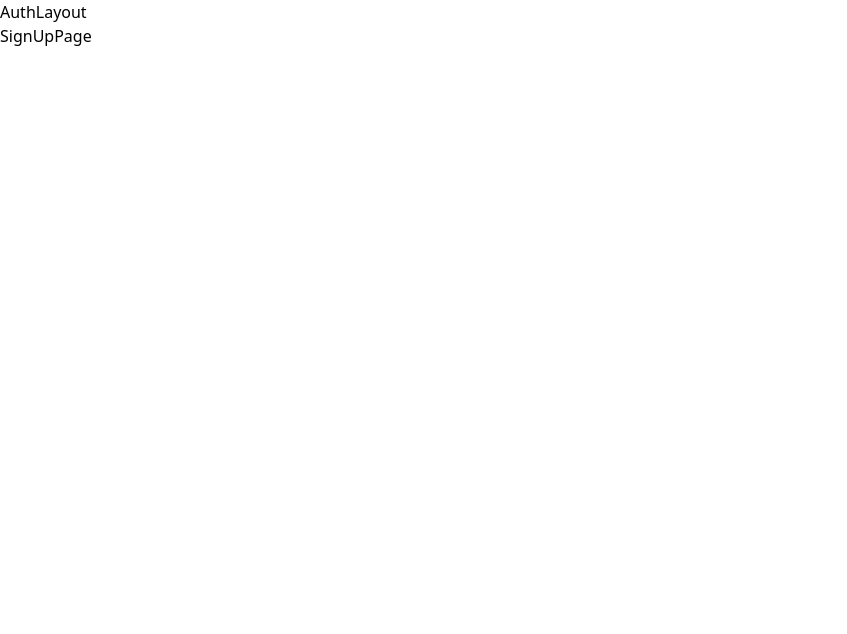
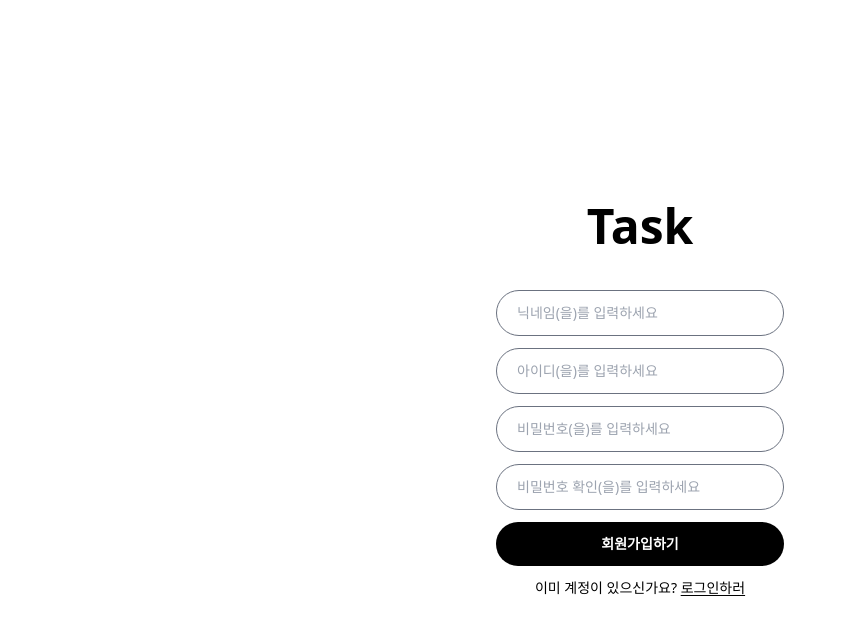
Before and after one commit to parkchowon/Task, a React app: page /auth/signup in a window 1280 px wide. Shown: the top 634 px of the page, without its empty margins (0-847 px from the left). Built offline with nearby package versions, Linux system fonts and the light colour scheme; no server answers; the HTML template or start-up script is replaced by a standard one.

Commit message:
Feat: 회원가입 api 로직 구현

```diff
--- a/src/apis/auth.api.ts
+++ b/src/apis/auth.api.ts
@@ -0,0 +1,31 @@
+import { CreateUserResponse, RegisterBodyType } from "../types/auth.type";
+
+const API_URL = import.meta.env.VITE_API_URL;
+
+export const createUser = async (
+  userData: RegisterBodyType
+): Promise<CreateUserResponse> => {
+  try {
+    const response = await fetch(`${API_URL}/register`, {
+      method: "POST",
+      headers: {
+        "Content-Type": "application/json", // JSON 데이터를 명시적으로 전달
+      },
+      body: JSON.stringify({
+        id: userData.id,
+        password: userData.password,
+        nickname: userData.nickname,
+      }),
+    });
+
+    if (!response.ok) {
+      throw new Error("회원가입 요청 실패");
+    }
+
+    const data = await response.json();
+    return data;
+  } catch (error) {
+    console.error(error);
+    return { message: "회원가입 요청 실패", success: false };
+  }
+};
--- /dev/null
+++ b/src/components/Buttons/SubmitBtn.tsx
@@ -0,0 +1,9 @@
+function SubmitBtn({ type = "등록" }: { type: string }) {
+  return (
+    <button className="w-full py-3 bg-black text-white text-sm font-semibold rounded-full">
+      {type}하기
+    </button>
+  );
+}
+
+export default SubmitBtn;
--- /dev/null
+++ b/src/components/Header.tsx
@@ -0,0 +1,45 @@
+import { useNavigate } from "react-router-dom";
+
+function Header() {
+  const navigate = useNavigate();
+
+  const handleHomeClick = () => {
+    navigate("/");
+  };
+
+  const handleMyPageClick = () => {
+    navigate("/mypage");
+  };
+  return (
+    <div className="absolute flex top-5 w-[50%] h-12 items-center rounded-full border border-black gap-8">
+      <button
+        onClick={handleHomeClick}
+        className="flex h-full w-28 items-center justify-center font-extrabold text-white bg-black border-2 border-white rounded-full"
+      >
+        Task
+      </button>
+      <div className="flex h-full py-1 text-sm items-center gap-4">
+        <button
+          onClick={handleHomeClick}
+          className="w-24 h-full rounded-full hover:bg-gray-100"
+        >
+          홈
+        </button>
+        <button
+          onClick={handleMyPageClick}
+          className="w-24 h-full rounded-full hover:bg-gray-100"
+        >
+          마이페이지
+        </button>
+      </div>
+      <div className="flex h-full py-1 pr-1 items-center gap-2 ml-auto">
+        <p className="text-sm">
+          <span className="font-semibold">박초원</span>님
+        </p>
+        <div className="h-full aspect-square bg-gray-300 rounded-full"></div>
+      </div>
+    </div>
+  );
+}
+
+export default Header;
--- /dev/null
+++ b/src/components/Inputs/AuthInput.tsx
@@ -0,0 +1,26 @@
+import { AuthInputProps } from "../../types/auth.type";
+
+function AuthInput({
+  type,
+  name,
+  value,
+  onChange,
+  isPassword,
+}: AuthInputProps) {
+  const handleInputChange = (e: React.ChangeEvent<HTMLInputElement>) => {
+    onChange(name, e.target.value);
+  };
+
+  return (
+    <input
+      type={isPassword ? "password" : "text"}
+      name={name}
+      value={value}
+      onChange={handleInputChange}
+      className="py-3 px-5 border border-gray-500 rounded-full outline-none text-sm w-72"
+      placeholder={`${type}(을)를 입력하세요`}
+    />
+  );
+}
+
+export default AuthInput;
--- a/src/components/Layouts/AuthLayout.tsx
+++ b/src/components/Layouts/AuthLayout.tsx
@@ -2,8 +2,8 @@ import { Outlet } from "react-router-dom";
 
 function AuthLayout() {
   return (
-    <div>
-      AuthLayout
+    <div className="flex flex-col w-full h-screen items-center justify-center">
+      <p className="text-5xl font-extrabold mb-10">Task</p>
       <Outlet />
     </div>
   );
--- a/src/components/Layouts/MainLayout.tsx
+++ b/src/components/Layouts/MainLayout.tsx
@@ -1,9 +1,10 @@
 import { Outlet } from "react-router-dom";
+import Header from "../Header";
 
 function MainLayout() {
   return (
-    <div>
-      MainLayout
+    <div className="flex flex-col w-full h-screen justify-center items-center">
+      <Header />
       <Outlet />
     </div>
   );
--- a/src/pages/MyPage.tsx
+++ b/src/pages/MyPage.tsx
@@ -1,5 +1,3 @@
-import React from "react";
-
 function MyPage() {
   return <div>MyPage</div>;
 }
--- a/src/pages/SignInPage.tsx
+++ b/src/pages/SignInPage.tsx
@@ -1,7 +1,49 @@
-import React from "react";
+import { useNavigate } from "react-router-dom";
+import SubmitBtn from "../components/Buttons/SubmitBtn";
+import AuthInput from "../components/Inputs/AuthInput";
+import { useState } from "react";
 
 function SignInPage() {
-  return <div>SignInPage</div>;
+  const navigate = useNavigate();
+  const [formData, setFormData] = useState({
+    id: "",
+    password: "",
+  });
+
+  const handleInputChange = (name: string, value: string) => {
+    setFormData(() => ({
+      ...formData,
+      [name]: value,
+    }));
+  };
+
+  return (
+    <div className="flex flex-col gap-3">
+      <AuthInput
+        type="아이디"
+        name="id"
+        value={formData.id}
+        onChange={handleInputChange}
+      />
+      <AuthInput
+        type="비밀번호"
+        name="password"
+        value={formData.password}
+        onChange={handleInputChange}
+        isPassword
+      />
+      <SubmitBtn type="로그인" />
+      <p className="text-sm text-center">
+        계정이 없으신가요?{" "}
+        <button
+          className="underline underline-offset-2"
+          onClick={() => navigate("/auth/signup")}
+        >
+          회원가입
+        </button>
+      </p>
+    </div>
+  );
 }
 
 export default SignInPage;
--- a/src/pages/SignUpPage.tsx
+++ b/src/pages/SignUpPage.tsx
@@ -1,7 +1,86 @@
-import React from "react";
+import AuthInput from "../components/Inputs/AuthInput";
+import SubmitBtn from "../components/Buttons/SubmitBtn";
+import { useNavigate } from "react-router-dom";
+import { useState } from "react";
+import { createUser } from "../apis/auth.api";
 
 function SignUpPage() {
-  return <div>SignUpPage</div>;
+  const navigate = useNavigate();
+  const [formData, setFormData] = useState({
+    nickname: "",
+    id: "",
+    password: "",
+    confirmPassword: "",
+  });
+
+  const handleSignUpSubmit = async (e: React.FormEvent<HTMLFormElement>) => {
+    e.preventDefault();
+    console.log(
+      formData.id,
+      formData.password,
+      formData.nickname,
+      formData.confirmPassword
+    );
+    const result = await createUser({
+      id: formData.id,
+      password: formData.password,
+      nickname: formData.password,
+    });
+    console.log(result);
+    if (result.success) {
+      return navigate("/");
+    }
+  };
+
+  const handleInputChange = (name: string, value: string) => {
+    setFormData(() => ({
+      ...formData,
+      [name]: value,
+    }));
+  };
+
+  return (
+    <form onSubmit={handleSignUpSubmit}>
+      <div className="flex flex-col gap-3">
+        <AuthInput
+          type="닉네임"
+          name="nickname"
+          value={formData.nickname}
+          onChange={handleInputChange}
+        />
+        <AuthInput
+          type="아이디"
+          name="id"
+          value={formData.id}
+          onChange={handleInputChange}
+        />
+        <AuthInput
+          type="비밀번호"
+          name="password"
+          value={formData.password}
+          onChange={handleInputChange}
+          isPassword
+        />
+        <AuthInput
+          type="비밀번호 확인"
+          name="confirmPassword"
+          value={formData.confirmPassword}
+          onChange={handleInputChange}
+          isPassword
+        />
+        <SubmitBtn type="회원가입" />
+        <p className="text-sm text-center">
+          이미 계정이 있으신가요?{" "}
+          <button
+            className="underline underline-offset-2"
+            onClick={() => navigate("/auth/signin")}
+          >
+            로그인하러
+          </button>
+        </p>
+      </div>
+    </form>
+  );
 }
 
 export default SignUpPage;
```
Also changed, not shown: src/types/auth.type.ts (+18 -0 lines).
